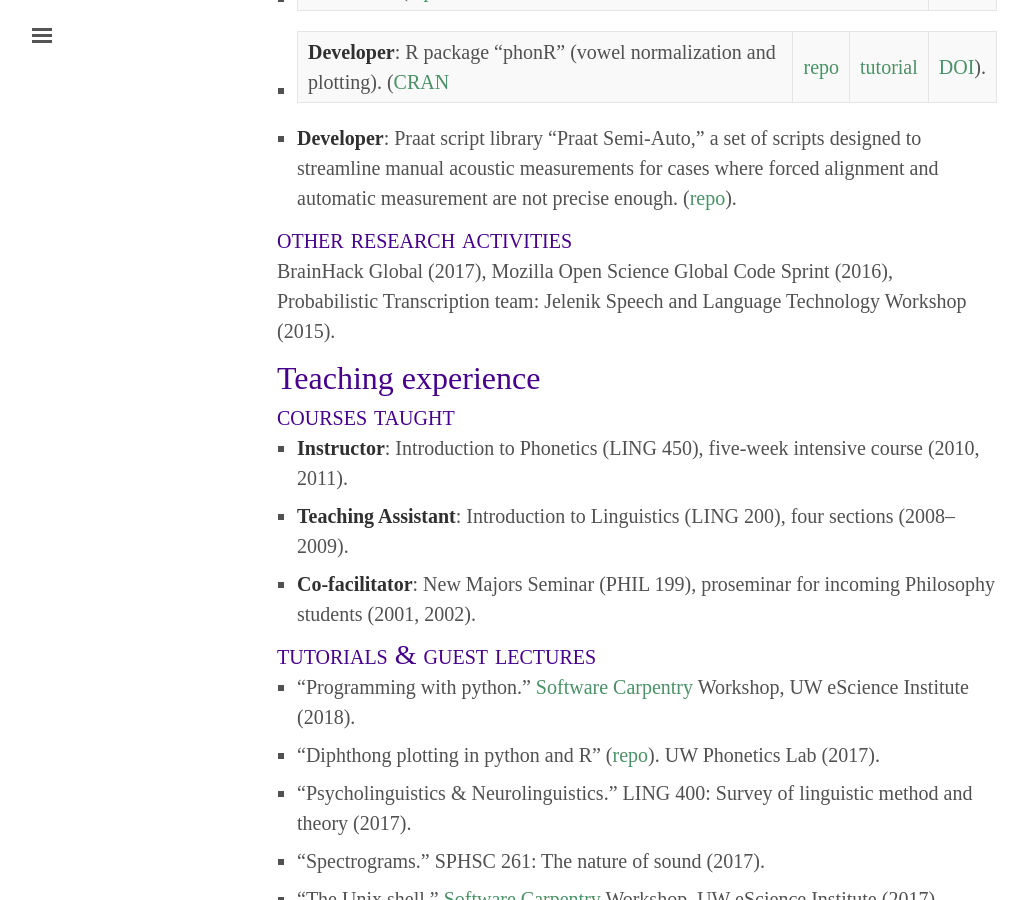
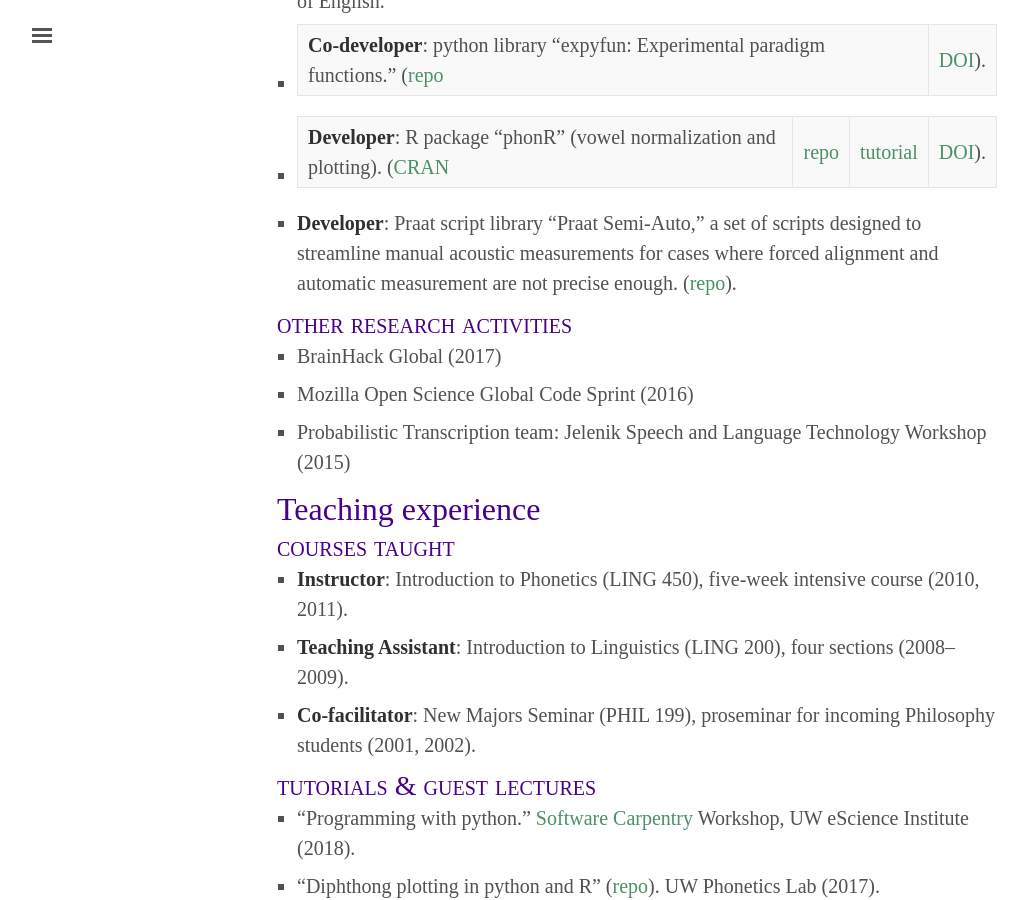
Before and after one commit to drammock/dan.mccloy.info, a Jekyll site: the page built from cv.md, in a window 1280 px wide and 900 px high, scrolled down 3920 px. Shown: the whole window, without its empty margins (3-1031 px from the left). Built offline with Jekyll 4.4.1, drawn with Linux system fonts in a browser that asks for light colours; some web fonts are replaced; Markdown is read by kramdown in place of the engine named in the settings.

Commit message:
add dyslexia preprint

```diff
--- a/cv.md
+++ b/cv.md
@@ -28,6 +28,10 @@
 
 # Research products
 Structured bibliographic information for all items is available in [this BibTeX file](../bib/McCloy_CV.bib).
+
+## Preprints
+
+- {% reference OBrienEtAl-preprint %}
 
 ## Peer-reviewed articles
 - {% reference McCloyEtAl-PupilVocodeReverb %} ([published version](../pubs/McCloyEtAl2017_PupillometryAttnSwitching.pdf "© 2017 Acoustical Society of America. This article may be downloaded for personal use only. Any other use requires prior permission of the author and the Acoustical Society of America.") | [supplement](../pubs/McCloyEtAl2017_PupillometryAttnSwitching_supplement.pdf) | [preprint](../pubs/McCloyEtAl2017_PupillometryAttnSwitching_preprint.pdf) | [repo](https://github.com/LABSN-pubs/2017-JASA-pupil-attn-switch))
@@ -76,7 +80,9 @@
 - **Developer**: Praat script library “Praat Semi-Auto,” a set of scripts designed to streamline manual acoustic measurements for cases where forced alignment and automatic measurement are not precise enough. ([repo](http://github.com/drammock/praat-semiauto/)).
 
 ## Other research activities
-BrainHack Global (2017), Mozilla Open Science Global Code Sprint (2016), Probabilistic Transcription team: Jelenik Speech and Language Technology Workshop (2015).
+- BrainHack Global (2017)
+- Mozilla Open Science Global Code Sprint (2016)
+-  Probabilistic Transcription team: Jelenik Speech and Language Technology Workshop (2015)
 
 # Teaching experience
 
```
Also changed, not shown: _cv.md (+7 -1 lines), bib/McCloy_CV.bib (+15 -0 lines), 1 other file.
